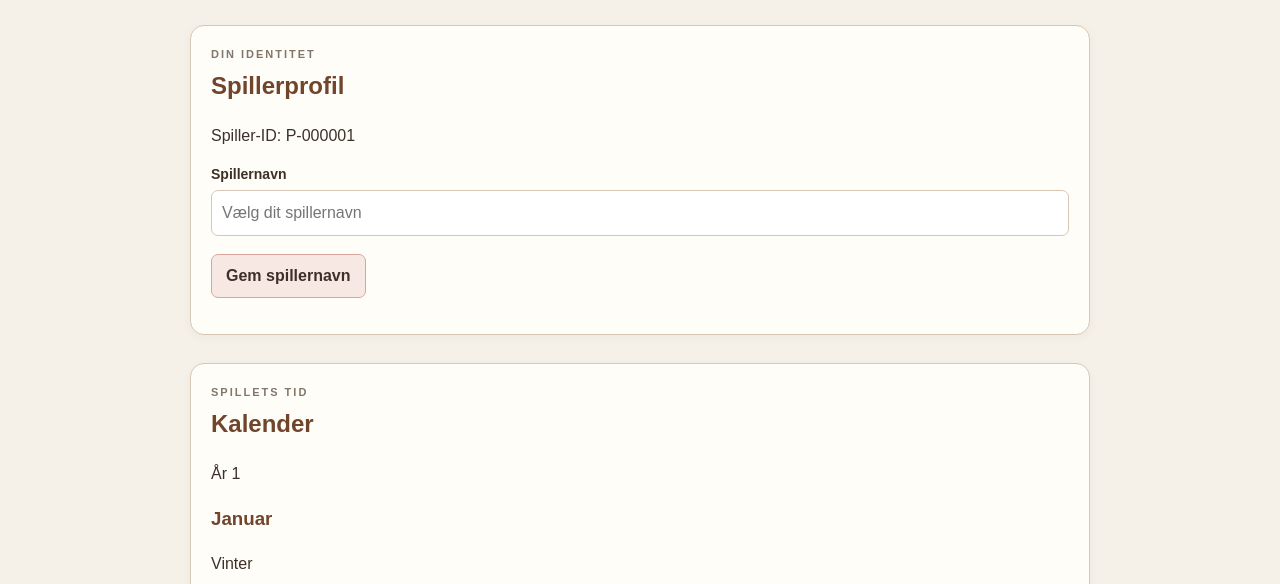
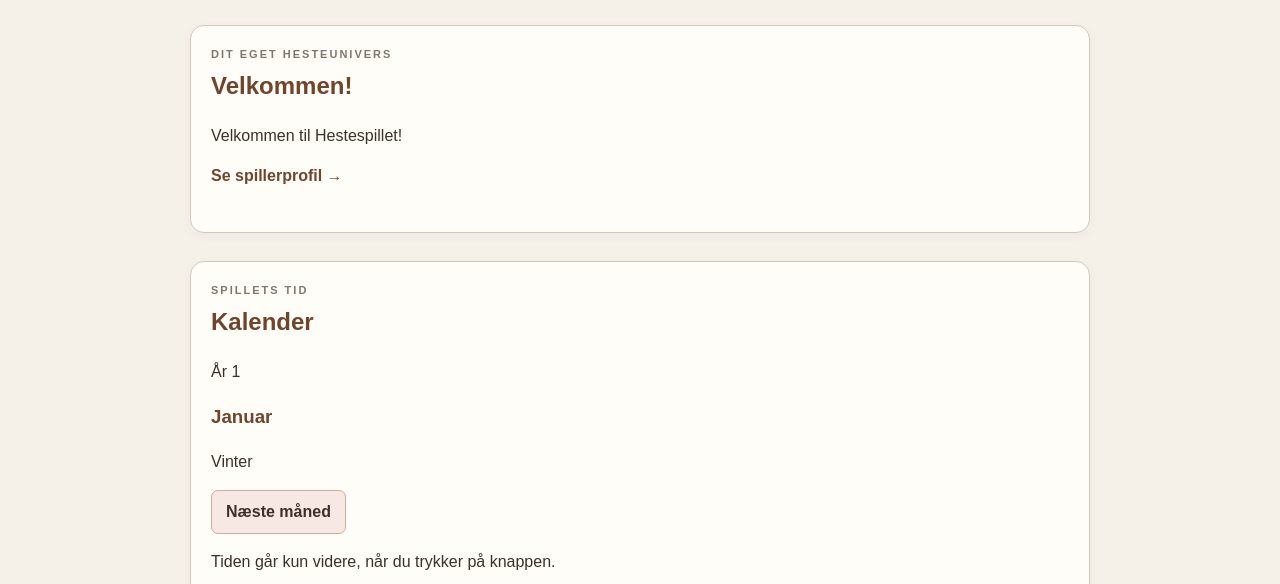
Before and after one commit to Akaja2020/Hestespil, a plain HTML site: page index.html in a window 1280 px wide. Shown: the part 216-800 px from the top of the page. Drawn offline with Linux system fonts and the light colour scheme.

Commit message:
Add files via upload

```diff
--- a/index.html
+++ b/index.html
@@ -24,17 +24,17 @@
     </header>
 
     <main>
-        <section class="panel player-panel" id="playerProfile" aria-labelledby="playerHeading">
-            <p class="eyebrow">DIN IDENTITET</p>
-            <h2 id="playerHeading">Spillerprofil</h2>
-            <p class="horse-id" id="playerId">Spiller-ID indlæses...</p>
-            <label for="playerName">Spillernavn</label>
-            <input id="playerName" type="text" maxlength="40" placeholder="Vælg dit spillernavn">
-            <div class="button-row">
-                <button id="savePlayerButton" type="button" disabled>Gem spillernavn</button>
-            </div>
-            <p id="playerMessage" class="calendar-note" role="status" aria-live="polite"></p>
-        </section>
+       <section class="panel player-panel" id="playerWelcome"
+         aria-labelledby="playerHeading">
+    		<p class="eyebrow">DIT EGET HESTEUNIVERS</p>
+    		<h2 id="playerHeading">Velkommen!</h2>
+    		<p id="welcomeMessage">
+        Velkommen til Hestespillet!
+    		</p>
+    <a class="back-link" href="player.html">
+        Se spillerprofil →
+    </a>
+		</section>
 
         <section class="panel calendar-panel" id="calendarPanel" aria-labelledby="calendarHeading">
             <p class="eyebrow">SPILLETS TID</p>
--- a/index.js
+++ b/index.js
@@ -763,53 +763,30 @@ document.getElementById("ledgerCategory")
     ?.addEventListener("change", renderLedger);
 
 // ========================================
-// SPILLERPROFIL
+// VELKOMST PÅ FORSIDEN
 // ========================================
+
 function renderPlayer() {
-    const playerIdElement = document.getElementById("playerId");
-    const playerNameInput = document.getElementById("playerName");
-    const saveButton = document.getElementById("savePlayerButton");
-    const message = document.getElementById("playerMessage");
-    if (!playerIdElement || !playerNameInput || !saveButton || !message) {
-        console.error("Spillerprofilens HTML-elementer mangler.");
+    const heading = document.getElementById("playerHeading");
+    const welcomeMessage = document.getElementById("welcomeMessage");
+
+    // Forsiden viser velkomsten.
+    // Funktionen gør ingenting, hvis elementerne ikke findes.
+    if (!heading || !welcomeMessage) {
         return;
     }
-    playerIdElement.textContent = player.id
-        ? "Spiller-ID: " + player.id
-        : "Spiller-ID mangler";
-    playerNameInput.value = player.name || "";
-    saveButton.disabled = false;
-}
-function setupPlayerProfile() {
-    const input = document.getElementById("playerName");
-    const saveButton = document.getElementById("savePlayerButton");
-    const message = document.getElementById("playerMessage");
-    if (!input || !saveButton || !message) {
-        console.error("Spillerprofilen kunne ikke startes.");
-        return;
+
+    const playerName = player.name.trim();
+
+    if (playerName) {
+        heading.textContent = "Velkommen, " + playerName + "!";
+        welcomeMessage.textContent =
+            "Dejligt at se dig tilbage i dit hesteunivers.";
+    } else {
+        heading.textContent = "Velkommen til Hestespillet!";
+        welcomeMessage.textContent =
+            "Gå til spillerprofilen for at vælge dit spillernavn.";
     }
-    input.addEventListener("input", function() {
-        message.textContent = "";
-    });
-    saveButton.addEventListener("click", function() {
-        const newName = input.value.trim();
-        if (!newName) {
-            message.textContent = "Skriv et spillernavn først.";
-            return;
-        }
-        if (newName.length > 40) {
-            message.textContent = "Navnet må højst være 40 tegn.";
-            return;
-        }
-        const previousName = player.name;
-        player.name = newName;
-        if (!saveHorses()) {
-            player.name = previousName;
-            return;
-        }
-        renderPlayer();
-        message.textContent = "Spillernavnet er gemt.";
-    });
 }
 
 // ========================================
```
